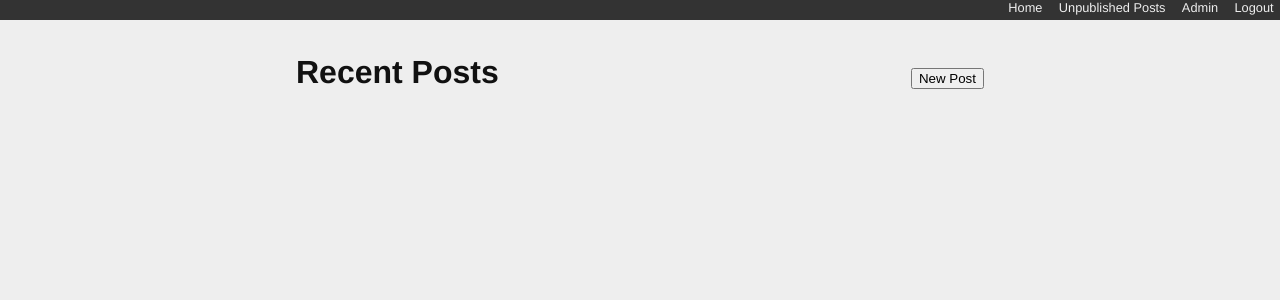
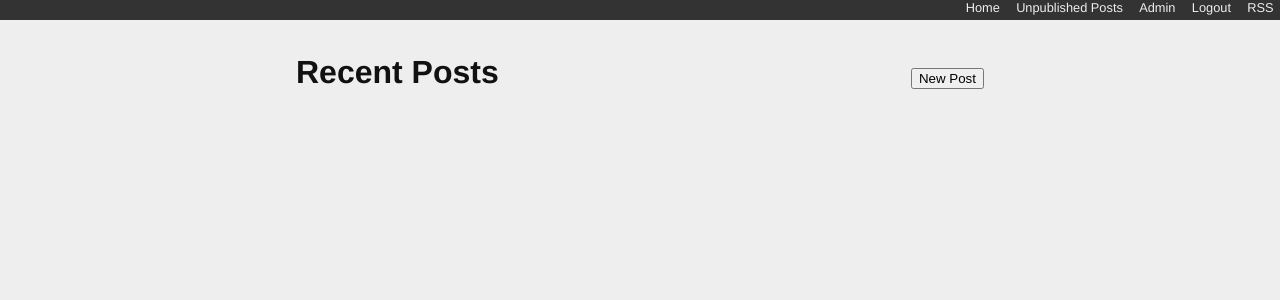
Before and after one commit to Douglas-Klos/django-blog, a Django app: page / in a window 1280 px wide. Shown: the top 300 px of the page. Run offline with Django 3.2, Linux system fonts and the light colour scheme; a user stored in the database is signed in; data that the repository does not hold is empty.

Commit message:
Added RSS link to base template

```diff
--- a/mysite/templates/base.html
+++ b/mysite/templates/base.html
@@ -22,6 +22,7 @@
             {% else %}
                 <li><a href="{% url 'login' %}">Login</a></li>
             {% endif %}
+            <li><a href="/rss">RSS</a></li>
 
             </ul>
         </div>
```
